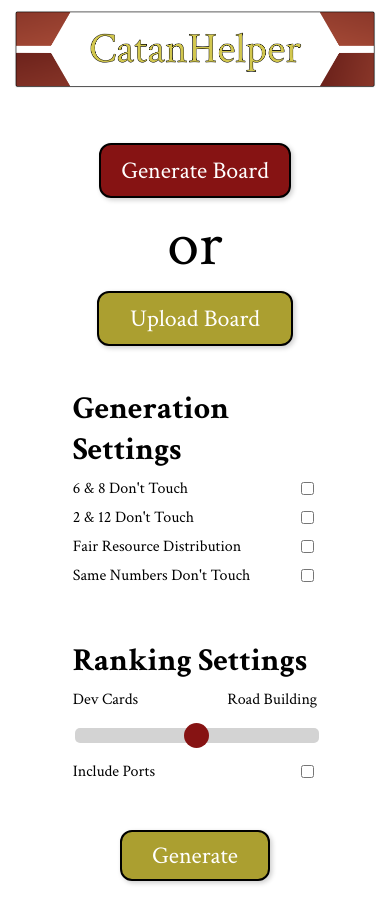
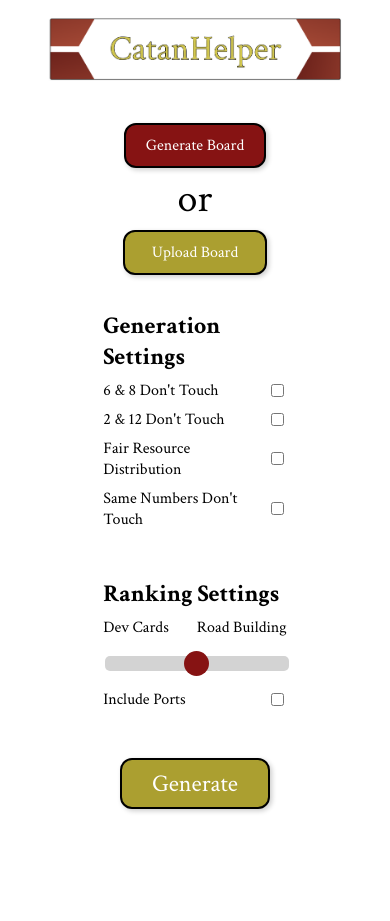
Before and after one commit to ryanpuharic/catanhelper, a React (Create React App) app in the folder client/: page / in a window 390 px wide. Both pictures are taken after a click on the button "Generate Board". After the commit the page ends 844 px from the top, so only its background shows below. Built offline with nearby package versions, Linux system fonts and the light colour scheme.

Commit message:
made upload section responsive to smaller displays

```diff
--- a/client/src/App.css
+++ b/client/src/App.css
@@ -42,51 +42,19 @@
   margin: 10px;
   width: 100%;
   padding-top: 20%;
+  display: flex;
+  justify-content: center;
+  align-items: center;
 }
 
 .header-image {
   position: absolute;
-  top: 0;
-  left: 0;
-  width: 100%;
-  height: 100%;
+  top: 50%;
+  left: 50%;
+  transform: translate(-50%, -50%);
+  width: 75%;
+  height: auto;
   object-fit: contain;
-}
-
-.hexagon-corner {
-  position: absolute;
-  width: 400px;
-  height: 460px;
-  clip-path: polygon(50% 0%, 100% 25%, 100% 75%, 50% 100%, 0% 75%, 0% 25%);
-  z-index: -1;
-}
-
-.hex-left {
-  background: linear-gradient(135deg, #6f1010, #c34731);
-  top: -280px;
-  left: -160px;
-  transform: rotate(30deg);
-}
-
-.hex-left2 {
-  background: linear-gradient(135deg, #6f1010, #c34731);
-  top: 150px;
-  left: -160px;
-  transform: rotate(30deg);
-}
-
-.hex-right {
-  background: linear-gradient(-135deg, #6f1010, #c34731);
-  top: -280px;
-  right: -160px;
-  transform: rotate(-30deg);
-}
-
-.hex-right2 {
-  background: linear-gradient(135deg, #6f1010, #c34731);
-  top: 150px;
-  right: -160px;
-  transform: rotate(-30deg);
 }
 
 /* actual content */
@@ -299,21 +267,17 @@
   padding-left: 20px;
 }
 
-@media (max-width: 1000px){
-  .button-group{
+@media (max-width: 1240px){
+  .controls {
     flex-direction: column;
+    align-items: center;
+    gap: 20px;
   }
 
   .gen-tools {
     flex-direction: column;
-    align-items: center; /* Center content on small screens */
-    padding-left: 0; /* Prevents left overflow */
-  }
-
-  .controls {
-    flex-direction: column;
-    align-items: center; /* Centers content */
-    gap: 20px; /* Adds spacing between sections */
+    align-items: center;
+    padding-left: 0;
   }
 
   .gen-section,
@@ -323,21 +287,35 @@
 
   .generate-button{
     margin:0;
+  }
+}
 
+@media (max-width: 1000px){
+  .button-group{
+    flex-direction: column;
+  }
+
+  .or{
+    font-size:2.5rem;
   }
 }
 
 @media (max-width: 768px) {
   .board-button {
-    font-size: 2rem;
+    font-size: 1.5rem;
     padding: 15px 30px;
+  }
+
+  .content h2{
+    font-size: 1.5rem;
+    margin-bottom: 0;
   }
 
   .gen-section,
   .rank-section {
-    width: 90%; /* Adjust width for better fit */
+    width: 90%;
     max-width: 400px;
-    margin: 0 auto; /* Centers sections */
+    margin: 0 auto;
   }
 
   .img-container {
@@ -350,11 +328,19 @@
     font-size: 1.5rem;
     padding: 8px 30px;
   }
+
+  .button-container{
+    margin: 20px 0;
+  }
+
+  .upload-tools {
+    flex-direction: column;
+  }
 }
 
 @media (max-width: 480px) {
   .board-button {
-    font-size: 1.5rem;
+    font-size: 1rem;
     padding: 10px 20px;
     margin: 5px;
   }
```
Also changed, not shown: 6 other files (tests, documents, lock files or other folders).
